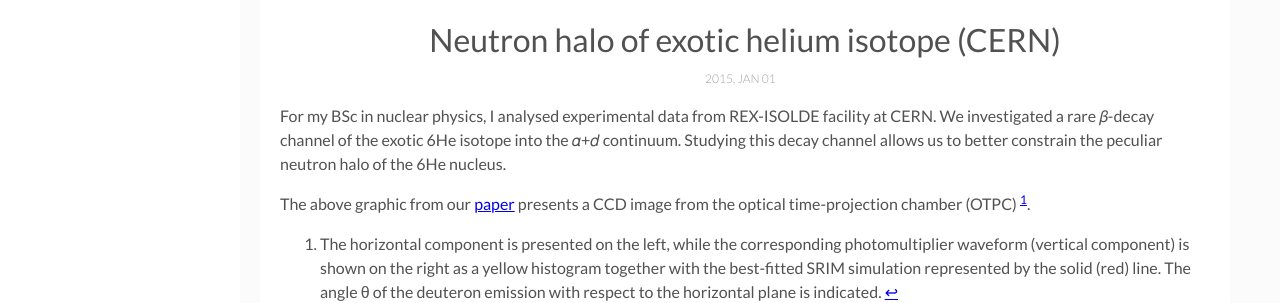
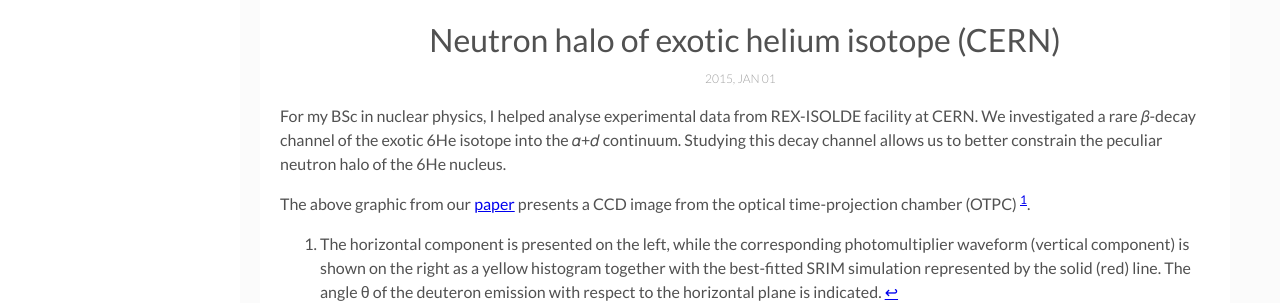
Before and after one commit to kmch/kmch.github.io, a Jekyll site: the page built from _posts/2015-01-01-BetaDecay.md, in a window 1280 px wide. Shown: the part 368-671 px from the top of the page. Built offline with Jekyll 4.4.1, drawn with Linux system fonts in a browser that asks for light colours.

Commit message:
Tiny corrections

```diff
--- a/_posts/2015-01-01-BetaDecay.md
+++ b/_posts/2015-01-01-BetaDecay.md
@@ -6,7 +6,7 @@ description:
 img: beta-decay.png
 tags: [nuclear physics, CERN, data analysis] # add tag
 ---
-For my BSc in nuclear physics, I analysed experimental data from REX-ISOLDE facility at CERN. We investigated a rare 𝛽-decay channel of the exotic 6He isotope into the 𝛼+𝑑 continuum. Studying this decay channel allows us to better constrain the peculiar neutron halo of the 6He nucleus.
+For my BSc in nuclear physics, I helped analyse experimental data from REX-ISOLDE facility at CERN. We investigated a rare 𝛽-decay channel of the exotic 6He isotope into the 𝛼+𝑑 continuum. Studying this decay channel allows us to better constrain the peculiar neutron halo of the 6He nucleus.
 
 The above graphic from our [paper](https://journals.aps.org/prc/abstract/10.1103/PhysRevC.92.014316) presents a CCD image from the optical time-projection chamber (OTPC) [^1].
 
```
Also changed, not shown: _posts/2022-06-01-KolumboPaper.md (+2 -10 lines), _posts/2024-08-04-WandlePaper.md (+1 -3 lines).
